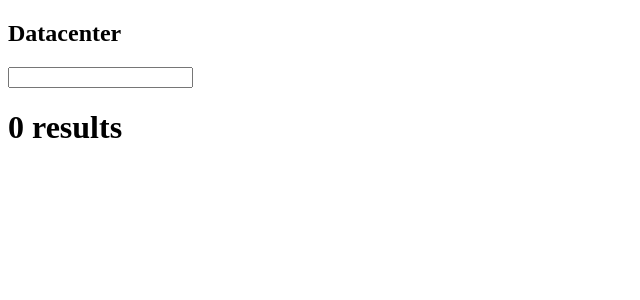
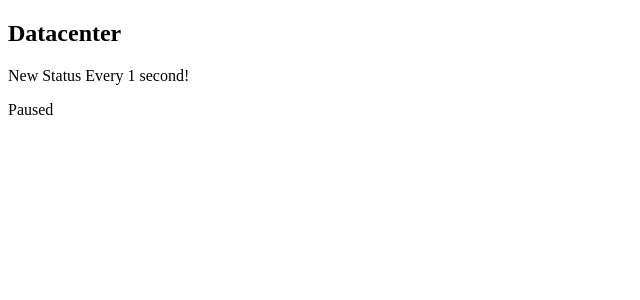
Before and after one commit to bbkregmi/angular-best-practices, an Angular app: page / in a window 1280 px wide. Shown: the top 300 px of the page, without its empty margins (0-640 px from the left). Built offline with nearby package versions, Linux system fonts and the light colour scheme.

Commit message:
Angular async demo - no change detection

```diff
--- a/src/app/change-detection/application-async/application-async.component.html
+++ b/src/app/change-detection/application-async/application-async.component.html
@@ -1,4 +1,4 @@
 <p>New Status Every 1 second!</p>
-<span *ngIf="status | async as status">
+<span *ngIf="status">
   {{ getStatus(status)}}
 </span>
--- a/src/app/change-detection/application-async/application-async.component.ts
+++ b/src/app/change-detection/application-async/application-async.component.ts
@@ -1,23 +1,23 @@
 import { Component, ChangeDetectionStrategy, OnInit } from '@angular/core';
 import { ApplicationStatus } from '../models/application.model';
 import { ApplicationAsyncService } from './application-async.service';
-import { Observable } from 'rxjs';
 
 @Component({
   selector: 'app-async',
   templateUrl: './application-async.component.html',
-  changeDetection: ChangeDetectionStrategy.OnPush
 })
 export class ApplicationAsyncComponent implements OnInit {
 
-  status: Observable<number>;
+  status: ApplicationStatus;
 
   constructor(
     private applicationAsyncService: ApplicationAsyncService
   ) {}
 
   ngOnInit() {
-    this.status = this.applicationAsyncService.get();
+    this.applicationAsyncService.get().subscribe((status) => {
+      this.status = status;
+    });
   }
 
   getStatus(status: ApplicationStatus) {
--- a/src/app/change-detection/application-async/application-async.service.ts
+++ b/src/app/change-detection/application-async/application-async.service.ts
@@ -8,15 +8,16 @@
   constructor(
 
   ){
-    this.currentStatus = 1;
+    this.currentStatus = 0;
     this.statusChangeSubscription = new Subject();
+    this.statusChangeSubscription.next(this.currentStatus);
     setInterval(() => {
-      this.currentStatus = ((this.currentStatus + 1) % 3) + 1;
+      this.currentStatus = ((this.currentStatus) % 3) + 1;
       this.statusChangeSubscription.next(this.currentStatus);
     }, 1000);
   }
 
   get() {
-    return this.statusChangeSubscription;
+    return this.statusChangeSubscription.asObservable();
   }
 }
--- a/src/app/change-detection/on-push-strategy/datacenter-component/datacenter.component.ts
+++ b/src/app/change-detection/on-push-strategy/datacenter-component/datacenter.component.ts
@@ -32,7 +32,7 @@
   ];
 
   status: ApplicationStatus;
-  testType = TestType.SMART_DUMB_COMPONENT;
+  testType = TestType.ASYNC_CHANGE;
   TestType = TestType;
 
   check() {
```
